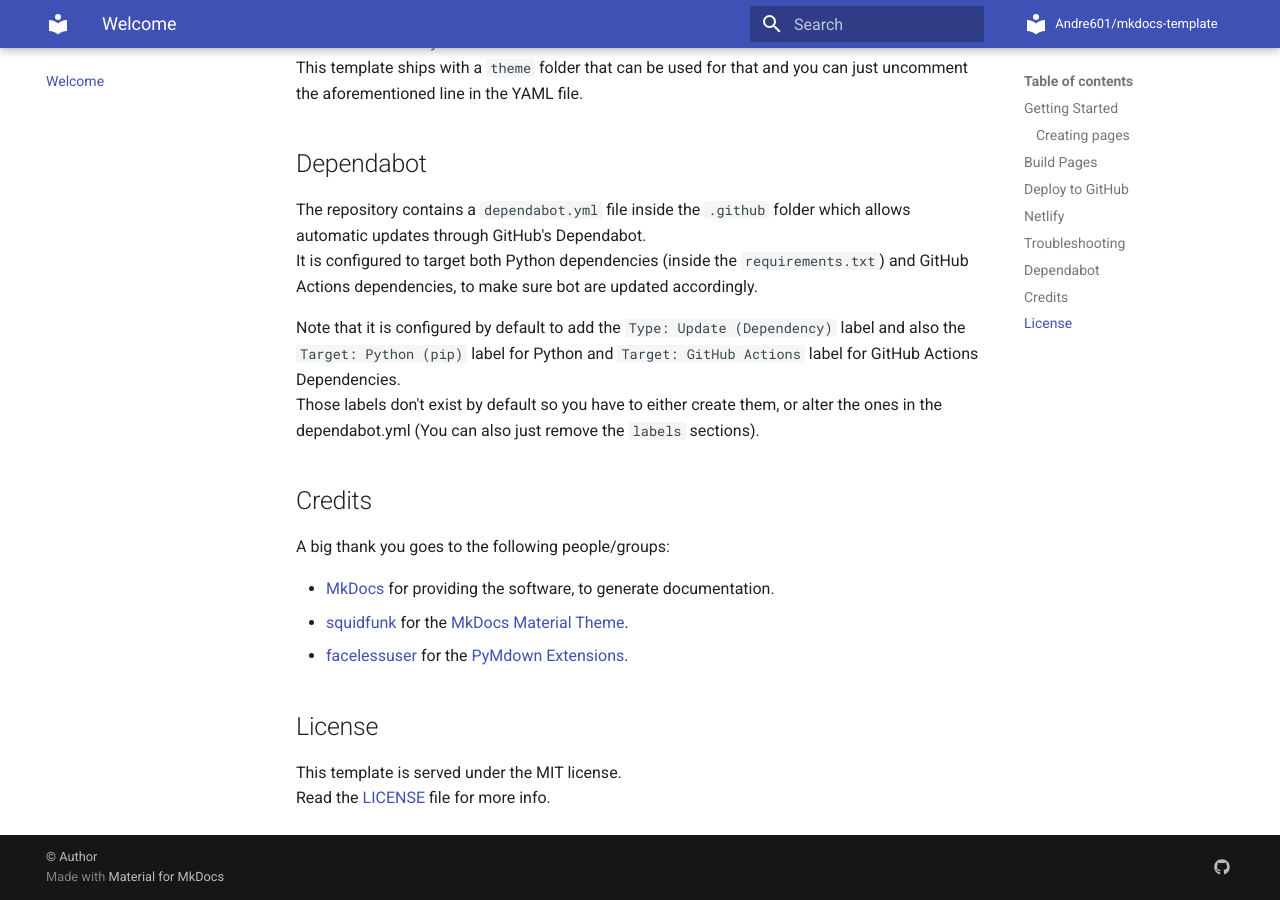
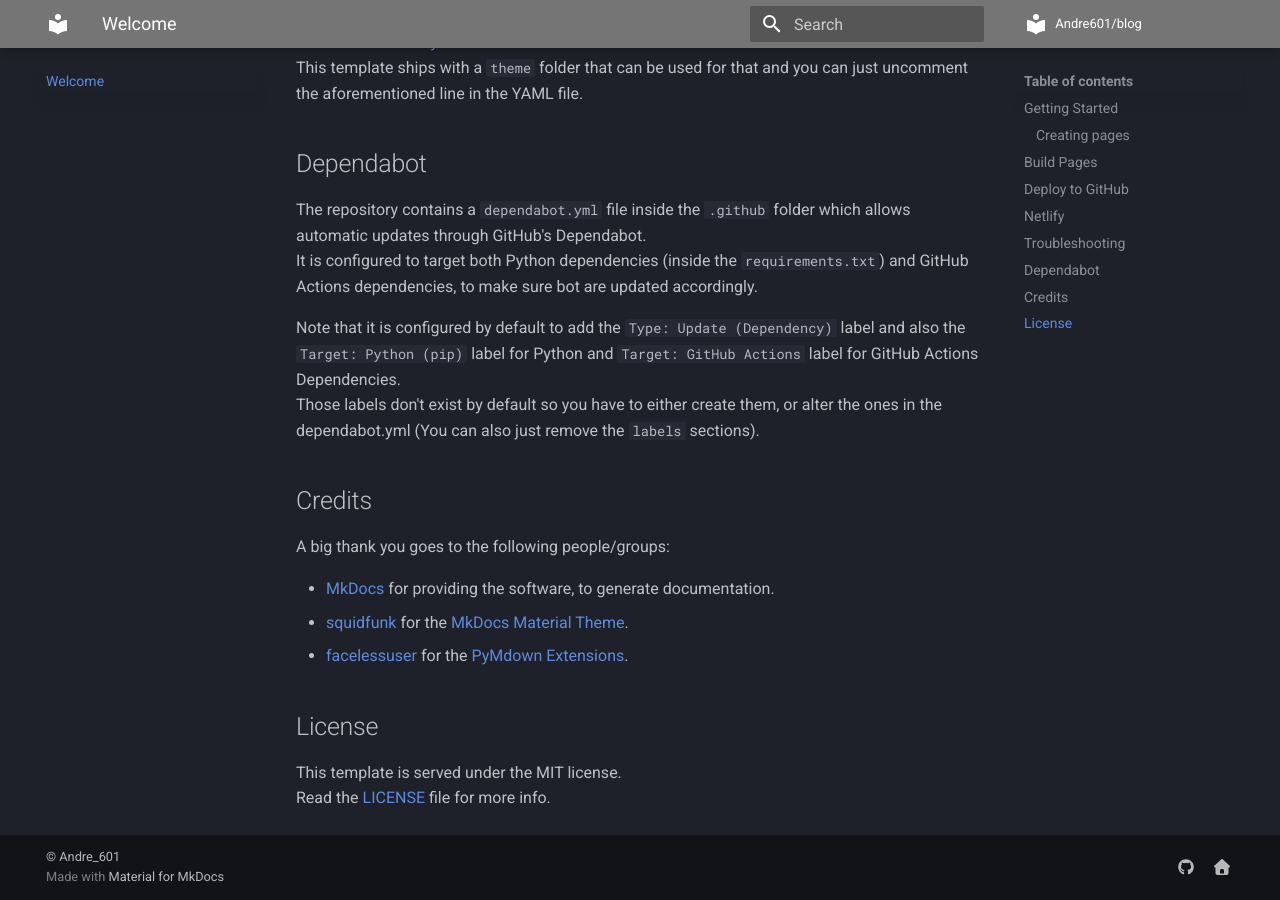
Before and after one commit to Andre601/blog, an MkDocs documentation site: the page built from docs/index.md, in a window 1280 px wide and 900 px high, scrolled down 2099 px. Built offline with MkDocs 1.6.1 and Material for MkDocs 9.7.7, drawn with Linux system fonts in a browser that asks for light colours; comment, search, counter and statistics services are not loaded.

Commit message:
Update mkdocs.yml

```diff
--- a/mkdocs.yml
+++ b/mkdocs.yml
@@ -21,8 +21,8 @@
 # - https://www.mkdocs.org/user-guide/configuration/#site_author
 # - https://www.mkdocs.org/user-guide/configuration/#site_url
 #
-site_name: MkDocs Template
-site_description: 'A template for future MkDocs wikis'
+site_name: Blog
+site_description: 'My personal Blog!'
 site_author: 'Andre_601'
 #site_url: 'https://github.andre601.com/mkdocs-template' # If you have a dedicated page set.
 
@@ -35,7 +35,7 @@
 # - https://www.mkdocs.org/user-guide/configuration/#copyright
 #
 copyright: |
-  &copy; Author
+  &copy; Andre_601
 
 #
 # Set the folder for where the Markdown files can be found.
@@ -54,8 +54,8 @@
 # - https://www.mkdocs.org/user-guide/configuration/#repo_url
 # - https://www.mkdocs.org/user-guide/configuration/#edit_uri
 #
-repo_name: Andre601/mkdocs-template
-repo_url: https://github.com/Andre601/mkdocs-template
+repo_name: Andre601/blog
+repo_url: https://github.com/Andre601/blog
 #edit_uri: tree/master/docs # If you want the Edit option/URL to be different.
 
 #
@@ -118,21 +118,21 @@
     #
     # Uncomment this option, if you want to use the dark theme of MkDocs-Material.
     #
-    #scheme: 'slate'
+    scheme: 'slate'
     #
     # The primary color is used in the header (nav bar) for links, buttons, etc.
     #
     # Read More:
     # - https://squidfunk.github.io/mkdocs-material/setup/changing-the-colors/#primary-color
     #
-    primary: 'indigo'
+    primary: 'grey'
     #
     # The accent color is used for when hovering over a link, button or similar.
     #
     # Read More:
     # - https://squidfunk.github.io/mkdocs-material/setup/changing-the-colors/#accent-color
     #
-    accent: 'indigo'
+    accent: 'blue'
   #
   # MkDocs Material provides own features that can be anabled by adding them in the below list.
   #
@@ -200,7 +200,9 @@
   #
   social:
     - icon: 'fontawesome/brands/github'
-      link: 'https://github.com/Andre601/mkdocs-template'
+      link: 'https://github.com/Andre601'
+    - icon: 'fontawesome/solid/house'
+      link: 'https://andre601.ch'
   #
   # The Manifest setting is provided by MkDocs Material and allows to define, how your web application should behave
   # when installed on the user's mobile device or desktop.
@@ -247,14 +249,16 @@
   #- pymdownx.caret:
   #- pymdownx.critic:
   #- pymdownx.details:
-  #- pymdownx.emoji:
+  - pymdownx.emoji:
+      emoji_index: !!python/name:materialx.emoji.twemoji
+      emoji_generator: !!python/name:materialx.emoji.to_svg
   #- pymdownx.escapeall:
   #- pymdownx.extra:
   #- pymdownx.extrarawhtml:
   #- pymdownx.highlight:
   #- pymdownx.inlinehilite:
   #- pymdownx.keys:
-  #- pymdownx.magiclink:
+  - pymdownx.magiclink:
   #- pymdownx.mark:
   #- pymdownx.pathconverter:
   #- pymdownx.progressbar:
```
